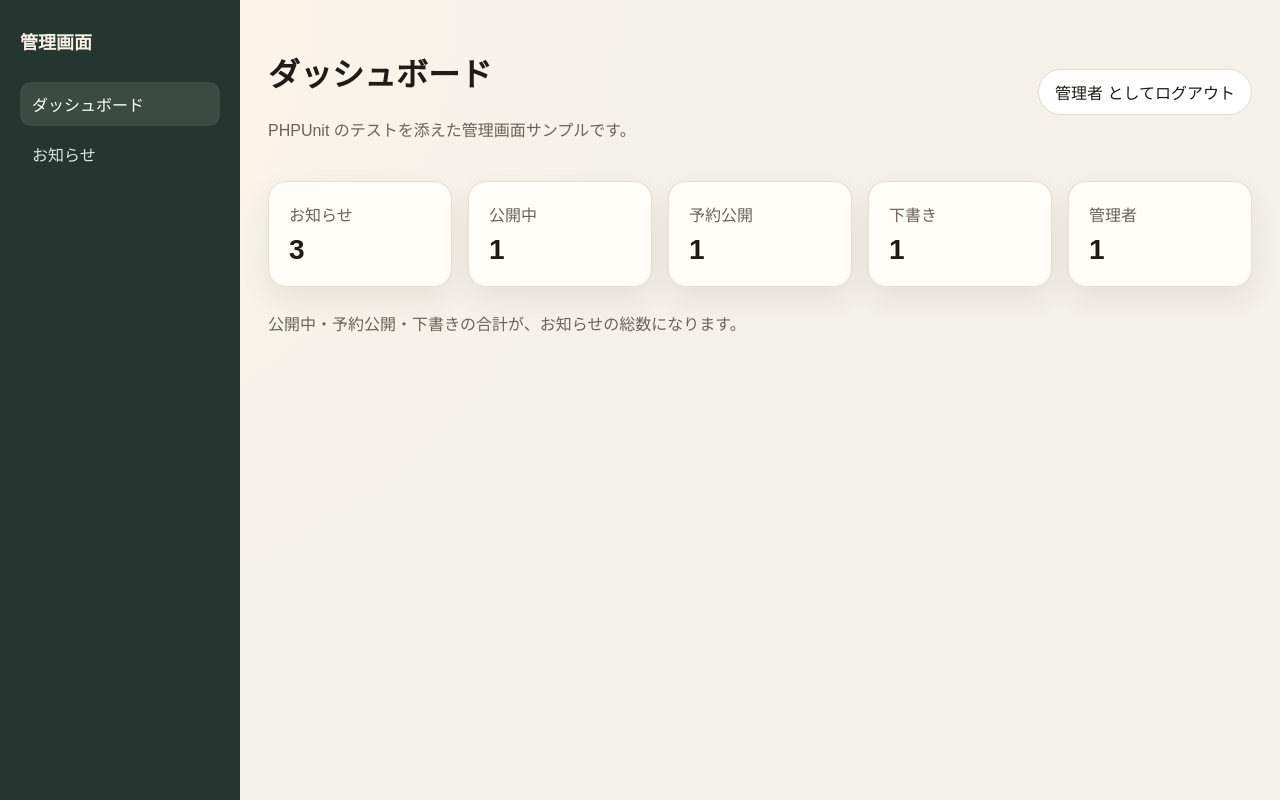
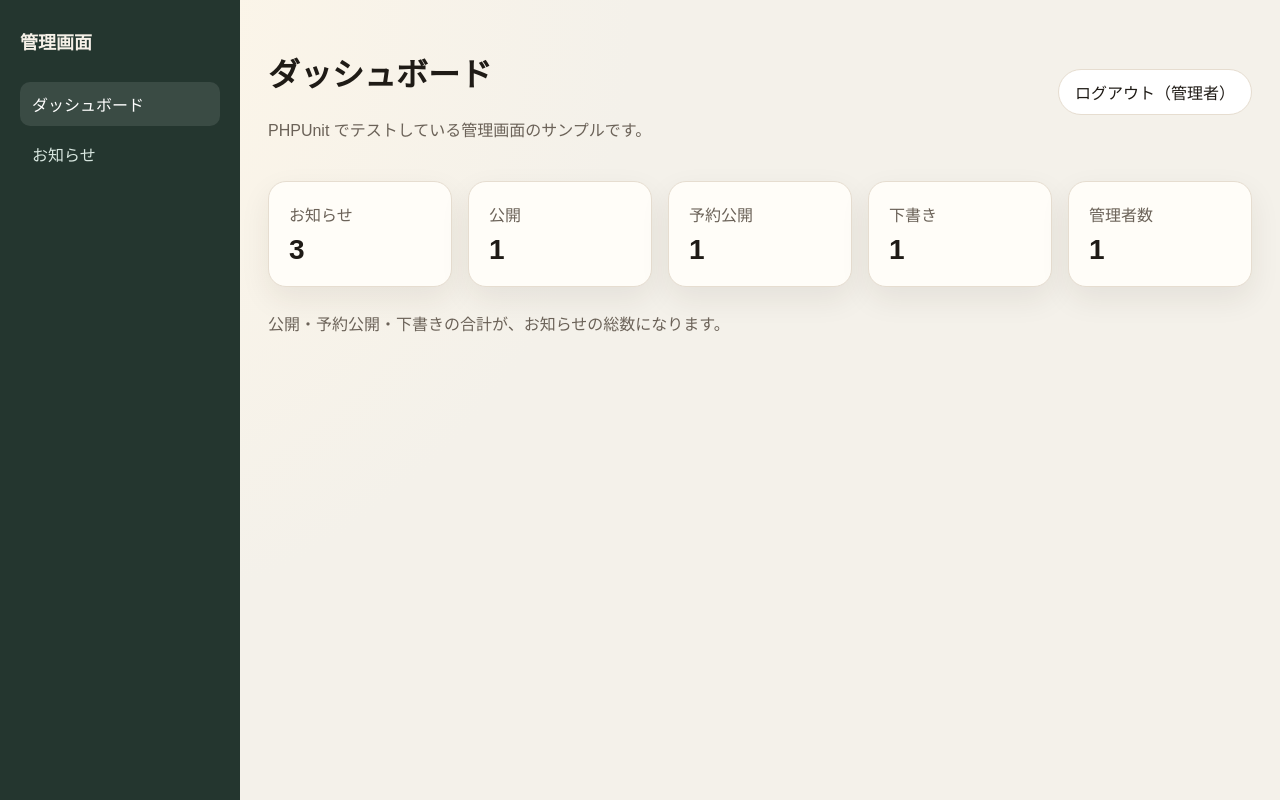
Before and after one commit to kiyohara1021/laravel-admin-phpunit, a Laravel app: page /admin in a window 1280 px wide. Run offline with Laravel 12, Linux system fonts and the light colour scheme; a user stored in the database is signed in; data comes from the database, SQL or seed files in the repository.

Commit message:
画面と README の日本語表現を見直す (#42)
- ログアウトのボタンを「ログアウト（名前）」にする
- 状態の呼び名を「公開」に統一し、ダッシュボードの「管理者」を「管理者数」にする
- 副題とシードの本文を「PHPUnit でテストしている管理画面のサンプルです。」にする
- README の表現（フィルター・ページ送りなど）を揃え、テスト数を更新する
- 管理画面のスクリーンショットを撮り直す

Closes #41

```diff
--- a/database/seeders/DatabaseSeeder.php
+++ b/database/seeders/DatabaseSeeder.php
@@ -28,7 +28,7 @@ class DatabaseSeeder extends Seeder
 
         Notice::factory()->for($admin)->create([
             'title' => '管理画面の使い方',
-            'body' => 'ログイン後、お知らせの作成・編集・削除ができます。PHPUnit のテストを添えた管理画面サンプルです。',
+            'body' => 'ログイン後、お知らせの作成・編集・削除ができます。PHPUnit でテストしている管理画面のサンプルです。',
             'published_at' => now(),
         ]);
 
--- a/resources/views/admin/dashboard.blade.php
+++ b/resources/views/admin/dashboard.blade.php
@@ -9,7 +9,7 @@
             <strong>{{ $noticeCount }}</strong>
         </section>
         <section class="panel stat">
-            <span class="muted">公開中</span>
+            <span class="muted">公開</span>
             <strong>{{ $publishedCount }}</strong>
         </section>
         <section class="panel stat">
@@ -21,10 +21,10 @@
             <strong>{{ $draftCount }}</strong>
         </section>
         <section class="panel stat">
-            <span class="muted">管理者</span>
+            <span class="muted">管理者数</span>
             <strong>{{ $adminCount }}</strong>
         </section>
     </div>
 
-    <p class="muted">公開中・予約公開・下書きの合計が、お知らせの総数になります。</p>
+    <p class="muted">公開・予約公開・下書きの合計が、お知らせの総数になります。</p>
 @endsection
--- a/resources/views/layouts/admin.blade.php
+++ b/resources/views/layouts/admin.blade.php
@@ -19,11 +19,11 @@
         <div class="topbar">
             <div>
                 <h1>@yield('title', '管理画面')</h1>
-                <p class="muted">PHPUnit のテストを添えた管理画面サンプルです。</p>
+                <p class="muted">PHPUnit でテストしている管理画面のサンプルです。</p>
             </div>
             <form method="POST" action="{{ route('logout') }}">
                 @csrf
-                <button class="btn secondary" type="submit">{{ auth()->user()->name }} としてログアウト</button>
+                <button class="btn secondary" type="submit">ログアウト（{{ auth()->user()->name }}）</button>
             </form>
         </div>
         @if (session('status'))
```
Also changed, not shown: README.en.md (+1 -1 lines), docs/search-and-filtering.md (+1 -1 lines), docs/testing.md (+1 -1 lines), tests/Feature/DashboardTest.php (+13 -3 lines), tests/Feature/NoticeSearchTest.php (+1 -1 lines), tests/Feature/PublicNoticeTest.php (+2 -2 lines), README.md, 3 other files.
